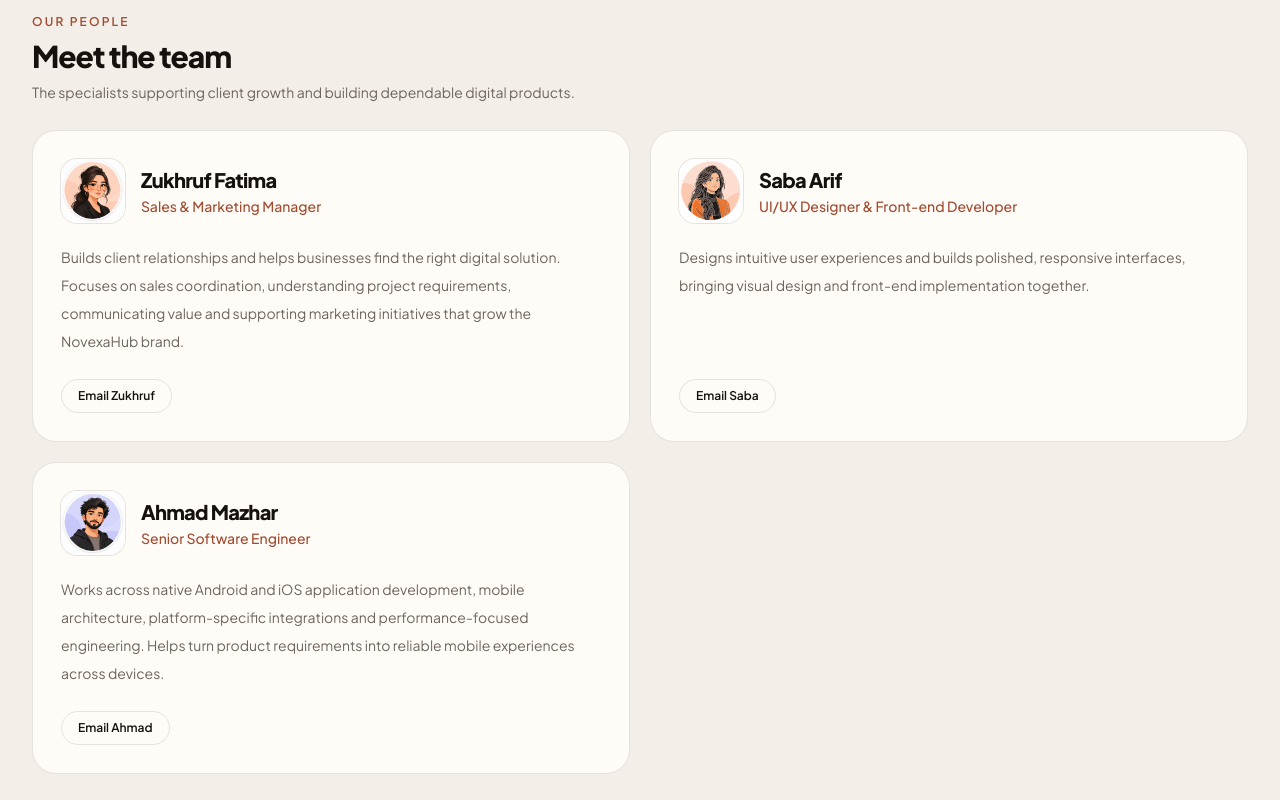
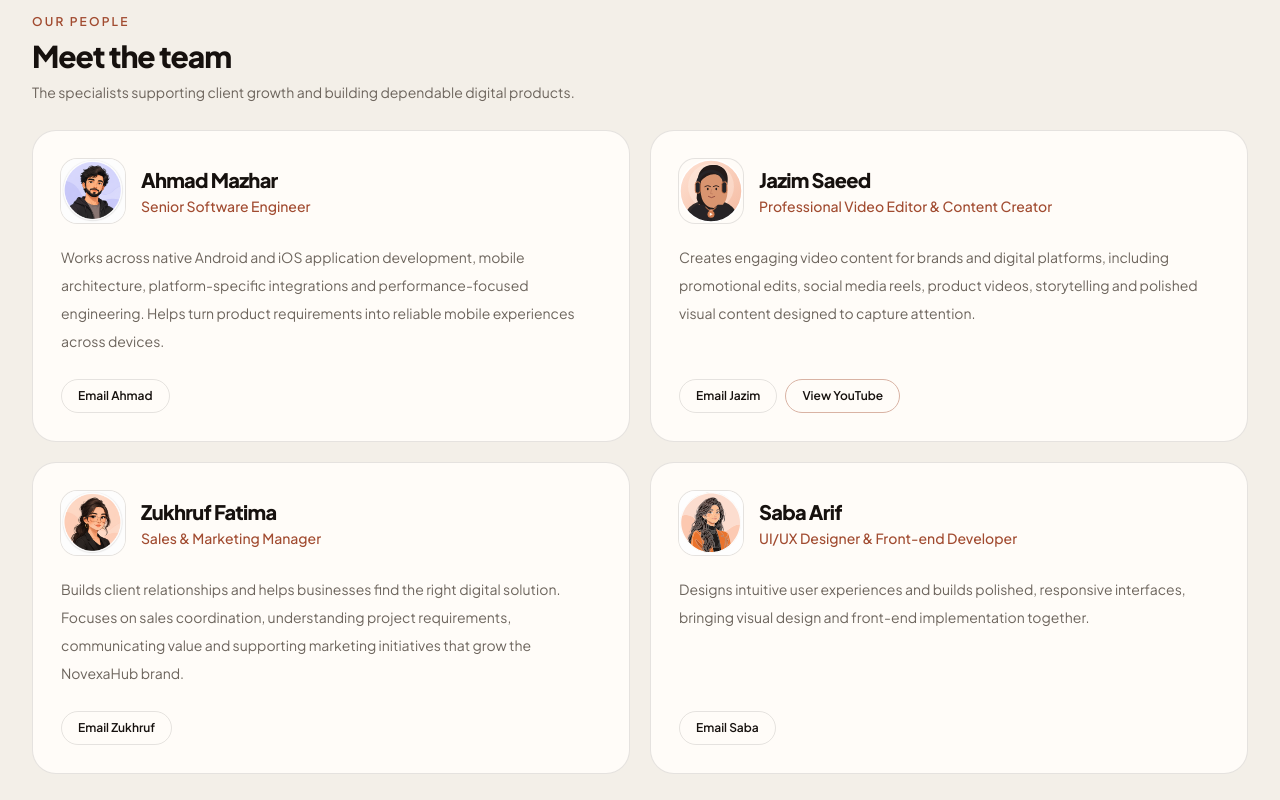
Before and after one commit to mahams12/Rich, a Next.js app: page /our-team in a window 1280 px wide. Shown: the part 1040-1840 px from the top of the page. Built offline with nearby package versions, Linux system fonts and the light colour scheme; no server answers; the database is empty.

Commit message:
Add Jazim Saeed and reorder team profiles

```diff
--- a/src/app/our-team/page.tsx
+++ b/src/app/our-team/page.tsx
@@ -34,6 +34,25 @@ const founders = [
 
 const team = [
   {
+    name: "Ahmad Mazhar",
+    role: "Senior Software Engineer",
+    description:
+      "Works across native Android and iOS application development, mobile architecture, platform-specific integrations and performance-focused engineering. Helps turn product requirements into reliable mobile experiences across devices.",
+    email: "ahmadmazhar2555@gmail.com",
+    photo: "/founders/ahmad-mazhar-avatar.svg",
+    initials: "AM",
+  },
+  {
+    name: "Jazim Saeed",
+    role: "Professional Video Editor & Content Creator",
+    description:
+      "Creates engaging video content for brands and digital platforms, including promotional edits, social media reels, product videos, storytelling and polished visual content designed to capture attention.",
+    email: "saeedjazim@gmail.com",
+    photo: "/founders/jazim-saeed-avatar.svg",
+    youtube: "https://www.youtube.com/@slenzeditz",
+    initials: "JS",
+  },
+  {
     name: "Zukhruf Fatima",
     role: "Sales & Marketing Manager",
     description:
@@ -50,15 +69,6 @@ const team = [
     email: "sabaarif2003@gmail.com",
     photo: "/founders/saba-arif-avatar.svg",
     initials: "SA",
-  },
-  {
-    name: "Ahmad Mazhar",
-    role: "Senior Software Engineer",
-    description:
-      "Works across native Android and iOS application development, mobile architecture, platform-specific integrations and performance-focused engineering. Helps turn product requirements into reliable mobile experiences across devices.",
-    email: "ahmadmazhar2555@gmail.com",
-    photo: "/founders/ahmad-mazhar-avatar.svg",
-    initials: "AM",
   },
 ];
 
@@ -91,6 +101,11 @@ function PersonCard({
         {profile ? (
           <a href={profile} target="_blank" rel="noopener noreferrer" className="inline-flex items-center rounded-full bg-[#1a1410] px-4 py-2 text-xs font-semibold !text-white transition hover:bg-[#c45c3a] hover:!text-white">
             View portfolio
+          </a>
+        ) : null}
+        {"youtube" in person && person.youtube ? (
+          <a href={person.youtube} target="_blank" rel="noopener noreferrer" aria-label={`View ${person.name} on YouTube`} className="inline-flex items-center rounded-full border border-[#d9b3a4] px-4 py-2 text-xs font-semibold text-[#a14b30] transition hover:border-[#c45c3a] hover:bg-[#fff4ef]">
+            View YouTube
           </a>
         ) : null}
       </div>
```
Also changed, not shown: public/founders/jazim-saeed-avatar.svg (added).
